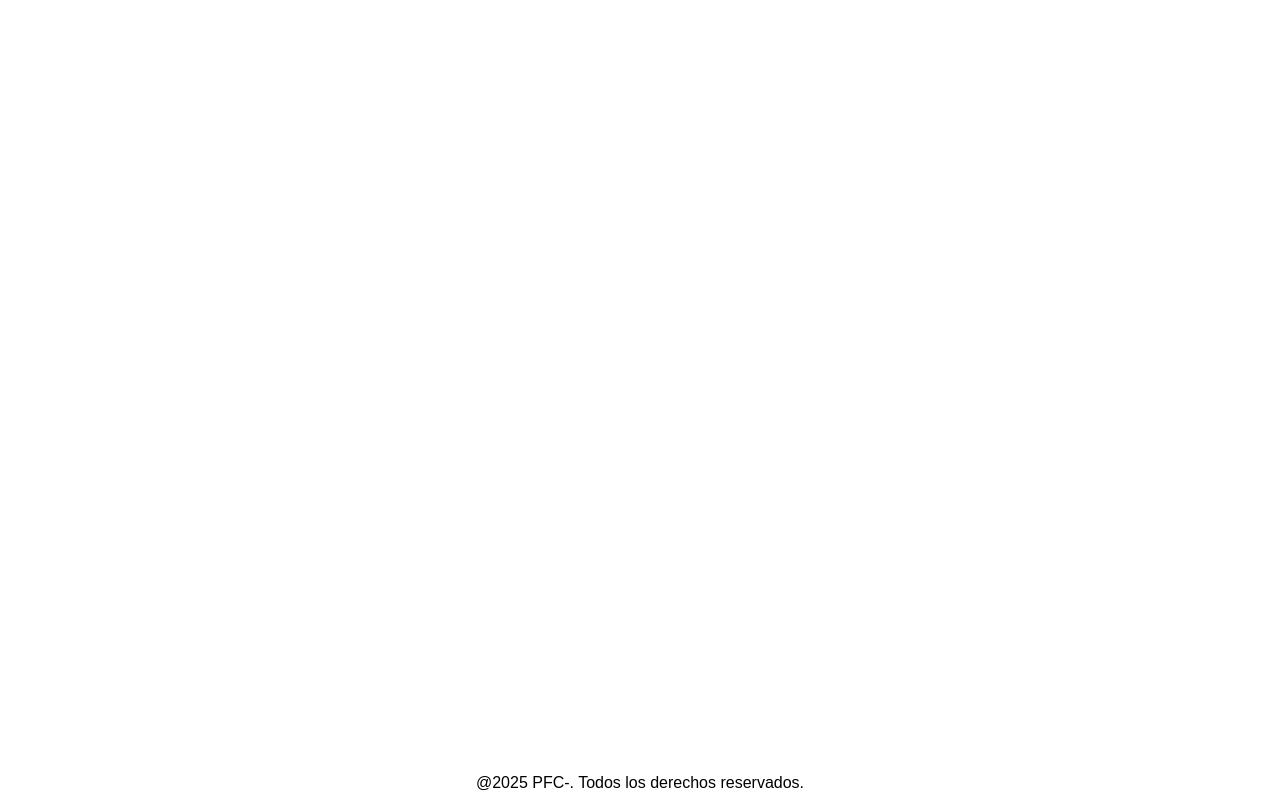
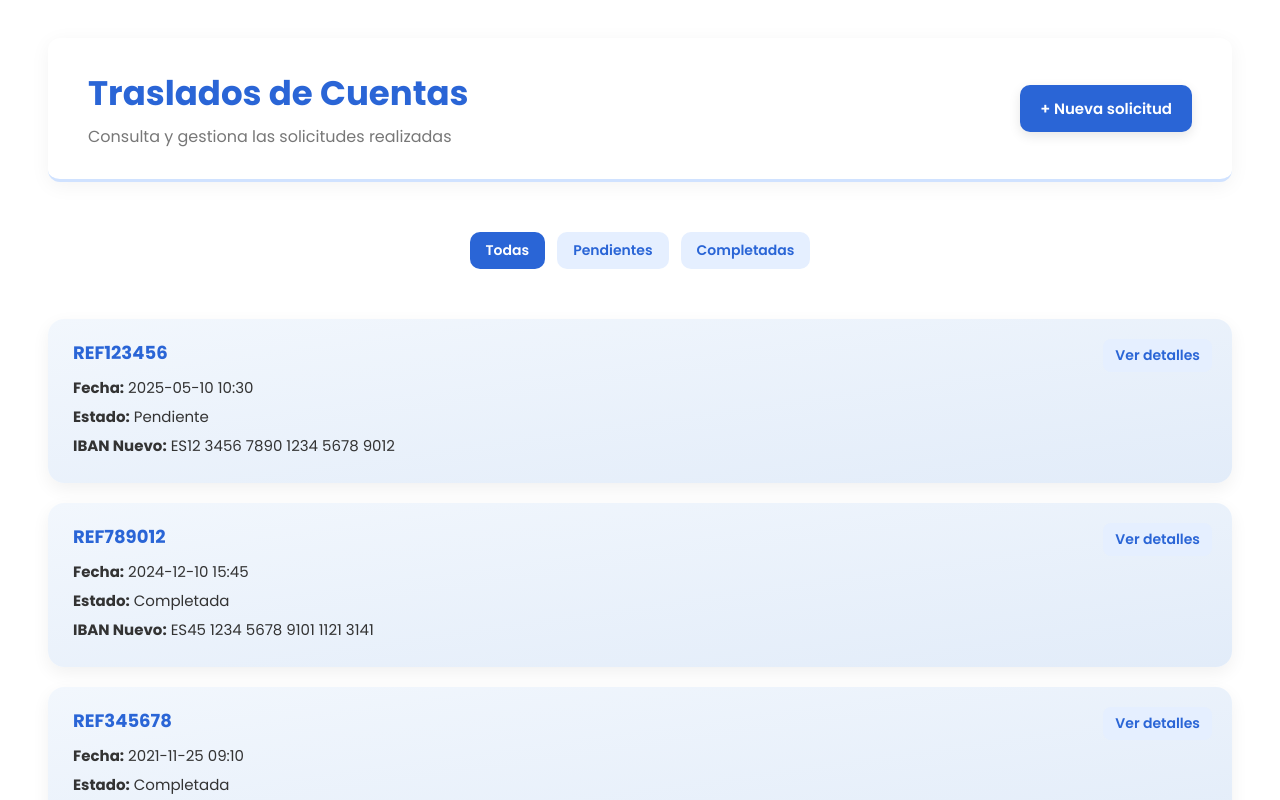
Before and after one commit to davidnoya/PFC-DAW, an Angular app in the folder frontend/PFC/: page /traslados in a window 1280 px wide. Before the commit this address led to /. Shown: the top 800 px of the page. Built offline with nearby package versions, Linux system fonts and the light colour scheme.

Commit message:
Implementacion de la página de solicitudes de traslados y cambio en la paleta de colores de la aplicación.

```diff
--- a/frontend/PFC/src/app/app-routing.module.ts
+++ b/frontend/PFC/src/app/app-routing.module.ts
@@ -4,6 +4,7 @@ import { BienvenidaComponent } from './traslado-cuentas/component/bienvenida/bie
 import { LoginComponent } from './traslado-cuentas/component/login/login.component';
 import { FormSolicitudComponent } from './traslado-cuentas/component/form-solicitud/form-solicitud.component';
 import { BancaElectronicaComponent } from './traslado-cuentas/component/banca-electronica/banca-electronica.component';
+import { TrasladosComponent } from './traslado-cuentas/component/traslados/traslados.component';
 
 const routes: Routes = [
   {path: '', redirectTo: '/bienvenida', pathMatch: 'full'},
@@ -11,7 +12,8 @@ const routes: Routes = [
   {path: 'login1', component: LoginComponent, data: {texto: 'Todo listo para que accedas con confianza y seguridad'}},
   {path: 'login2', component: LoginComponent, data: {texto: 'Antes de nada, debes acceder a tu banca electrónica'}},
   {path: 'solicitud', component: FormSolicitudComponent},
-  {path: 'banca-electronica', component: BancaElectronicaComponent}
+  {path: 'banca-electronica', component: BancaElectronicaComponent},
+  {path: 'traslados', component: TrasladosComponent}
 ];
 
 @NgModule({
--- a/frontend/PFC/src/app/app.module.ts
+++ b/frontend/PFC/src/app/app.module.ts
@@ -10,6 +10,7 @@ import { BienvenidaComponent } from './traslado-cuentas/component/bienvenida/bie
 import { LoginComponent } from './traslado-cuentas/component/login/login.component';
 import { FormSolicitudComponent } from './traslado-cuentas/component/form-solicitud/form-solicitud.component';
 import { BancaElectronicaComponent } from './traslado-cuentas/component/banca-electronica/banca-electronica.component';
+import { TrasladosComponent } from './traslado-cuentas/component/traslados/traslados.component';
 
 @NgModule({
   declarations: [
@@ -18,7 +19,8 @@ import { BancaElectronicaComponent } from './traslado-cuentas/component/banca-el
     BienvenidaComponent,
     LoginComponent,
     FormSolicitudComponent,
-    BancaElectronicaComponent
+    BancaElectronicaComponent,
+    TrasladosComponent
   ],
   imports: [
     BrowserModule,
--- a/frontend/PFC/src/app/traslado-cuentas/component/banca-electronica/banca-electronica.component.css
+++ b/frontend/PFC/src/app/traslado-cuentas/component/banca-electronica/banca-electronica.component.css
@@ -8,8 +8,8 @@
 }
 
 body, html {
-  background: linear-gradient(to bottom right, #f2f7fd, #e2ecf9);
-  color: #1a1a1a;
+  background: linear-gradient(to bottom right, rgb(242, 247, 253), rgb(226, 236, 249));
+  color: rgb(26, 26, 26);
 }
 
 .cabecera {
@@ -17,25 +17,25 @@ body, html {
   justify-content: space-between;
   align-items: center;
   padding: 30px 40px;
-  background: #ffffff;
+  background: rgb(255, 255, 255);
   box-shadow: 0 4px 20px rgba(0,0,0,0.05);
-  border-bottom: 3px solid #d0e2ff;
+  border-bottom: 3px solid rgb(208, 226, 255);
 }
 
 .cabecera .titulo h1 {
   font-size: 34px;
-  color: #2a65d6;
+  color: rgb(42, 101, 214);
   margin-bottom: 5px;
 }
 
 .cabecera .titulo p {
   font-size: 16px;
-  color: #777;
+  color: rgb(119, 119, 119);
 }
 
 .menu-toggle {
   font-size: 30px;
-  color: #2a65d6;
+  color: rgb(42, 101, 214);
   cursor: pointer;
   transition: transform 0.2s;
 }
@@ -75,23 +75,23 @@ body, html {
 }
 
 .menu-flotante a {
-  color: #2a65d6;
+  color: rgb(42, 101, 214);
   text-decoration: none;
   font-size: 15px;
   padding: 10px;
   border-radius: 10px;
   display: block;
-  transition: background 0.2s ease;
+  transition: background-color 0.2s ease;
 }
 
 .menu-flotante a:hover {
-  background: #f1f5ff;
+  background: rgb(241, 245, 255);
 }
 
 .menu-flotante .destacado {
-  background: #d6e7ff;
+  background: rgb(214, 231, 255);
   font-weight: 600;
-  border-left: 4px solid #2a65d6;
+  border-left: 4px solid rgb(42, 101, 214);
 }
 
 section {
@@ -100,7 +100,7 @@ section {
 
 section h3 {
   font-size: 22px;
-  color: #2a65d6;
+  color: rgb(42, 101, 214);
   margin-bottom: 15px;
 }
 
@@ -120,37 +120,37 @@ section h3 {
 
 .card h4 {
   font-size: 18px;
-  color: #2a65d6;
+  color: rgb(42, 101, 214);
   margin-bottom: 10px;
 }
 
 .card p {
   font-size: 15px;
-  color: #333;
+  color: rgb(51, 51, 51);
 }
 
 .card .ver-mas-btn {
   position: absolute;
   top: 20px;
   right: 20px;
-  background: #e5efff;
-  color: #2a65d6;
+  background: rgb(229, 239, 255);
+  color: rgb(42, 101, 214);
   border: none;
   border-radius: 8px;
   padding: 6px 12px;
   font-size: 14px;
   font-weight: 600;
   cursor: pointer;
-  transition: background 0.2s ease, transform 0.2s;
+  transition: background-color 0.2s ease, transform 0.2s;
 }
 
 .card .ver-mas-btn:hover {
-  background: #c9ddfb;
+  background: rgb(201, 221, 251);
   transform: translateY(-1px);
 }
 
 .resumen-general {
-  background: linear-gradient(to right, #dbe9ff, #f5faff);
+  background: linear-gradient(to right, rgb(219, 233, 255), rgb(245, 250, 255));
   border-radius: 20px;
   padding: 40px 30px;
   box-shadow: 0 10px 30px rgba(0,0,0,0.05);
@@ -158,8 +158,8 @@ section h3 {
 }
 
 .resumen-totales {
-  background: #ffffff;
-  border-left: 5px solid #2a65d6;
+  background: rgb(255, 255, 255);
+  border-left: 5px solid rgb(42, 101, 214);
   padding: 20px;
   border-radius: 14px;
 }
@@ -172,7 +172,7 @@ section h3 {
 }
 
 .resumen-novedades {
-  background: linear-gradient(to right, #dbe9ff, #f5faff);
+  background: linear-gradient(to right, rgb(219, 233, 255), rgb(245, 250, 255));
   border-radius: 20px;
   padding: 40px 30px;
   box-shadow: 0 10px 30px rgba(0,0,0,0.05);
@@ -181,17 +181,17 @@ section h3 {
 
 .resumen-novedades h3 {
   font-size: 22px;
-  color: #2a65d6;
+  color: rgb(42, 101, 214);
   margin-bottom: 15px;
 }
 
 .resumen-novedades .resumen-totales {
-  background: #ffffff;
-  border-left: 5px solid #2a65d6;
+  background: rgb(255, 255, 255);
+  border-left: 5px solid rgb(42, 101, 214);
   padding: 20px;
   border-radius: 14px;
   font-size: 15px;
-  color: #333;
+  color: rgb(51, 51, 51);
 }
 
 .accesos .botones {
@@ -202,7 +202,7 @@ section h3 {
 
 .accesos button {
   flex: 1;
-  background: #2a65d6;
+  background: rgb(42, 101, 214);
   color: white;
   padding: 12px 16px;
   border: none;
@@ -211,16 +211,16 @@ section h3 {
   font-weight: 600;
   cursor: pointer;
   box-shadow: 0 4px 12px rgba(0,0,0,0.1);
-  transition: background 0.3s ease, transform 0.2s;
+  transition: background-color 0.3s ease, transform 0.2s;
 }
 
 .accesos button:hover {
-  background: #1e4db0;
+  background-color: rgb(30, 77, 176);
   transform: translateY(-2px);
 }
 
 .saldo, .disponible {
-  color: #1d56b5;
+  color: rgb(29, 86, 181);
   font-weight: 600;
 }
 
@@ -232,14 +232,6 @@ section h3 {
 .movimientos .cantidad {
   font-size: 16px;
   font-weight: bold;
-}
-
-.positivo {
-  color: #4caf50;
-}
-
-.negativo {
-  color: #e53935;
 }
 
 @media (max-width: 768px) {
--- a/frontend/PFC/src/app/traslado-cuentas/component/form-solicitud/form-solicitud.component.css
+++ b/frontend/PFC/src/app/traslado-cuentas/component/form-solicitud/form-solicitud.component.css
@@ -8,7 +8,7 @@ main {
 }
 
 h1 {
-    color: rgb(74, 144, 226);
+	color: rgb(42, 101, 214);
 	font-size: 38px;
 	text-align: center;
 	letter-spacing: 1px;
@@ -23,7 +23,7 @@ form {
 hr {
 	border: none;
 	height: 2px;
-    background-color: rgb(108, 160, 220);
+	background-color: rgb(66, 130, 230);
 	width: 80px;
 	margin: 20px auto;
 }
@@ -35,7 +35,7 @@ hr {
 	margin-bottom: 30px;
 }
 
-.grid2{
+.grid2 {
 	display: grid;
 	grid-template-columns: repeat(auto-fit, minmax(280px, 1fr));
 	gap: 25px;
@@ -45,17 +45,17 @@ hr {
 
 .tarjeta {
 	box-shadow: 0 6px 16px rgba(0, 0, 0, 0.1);
-    border-left: 5px solid rgb(74, 144, 226);
+	border-left: 5px solid rgb(42, 101, 214);
 	border-radius: 10px;
 	padding: 25px;
 	background-color: white;
 }
 
 h2 {
-    color: #3b78c2;
+	color: rgb(42, 101, 214);
 	font-size: 22px;
 	margin-bottom: 10px;
-    border-bottom: 1px solid rgb(108, 160, 220);
+	border-bottom: 1px solid rgb(66, 130, 230);
 	padding-bottom: 5px;
 	margin-top: 5px;
 }
@@ -68,7 +68,7 @@ h2 {
 
 label {
 	font-weight: 600;
-    color: #3b78c2;
+	color: rgb(42, 101, 214);
 }
 
 input[type="text"],
@@ -84,8 +84,8 @@ select {
 
 input:focus,
 select:focus {
-    border-color: rgb(74, 144, 226);
-    box-shadow: 0 0 5px rgba(108, 160, 220, 0.5);
+	border-color: rgb(42, 101, 214);
+	box-shadow: 0 0 5px rgba(66, 130, 230, 0.5);
 	outline: none;
 }
 
@@ -103,7 +103,7 @@ select:focus {
 	text-align: justify;
 }
 
-.checkboxes label:last-of-type{
+.checkboxes label:last-of-type {
 	margin-bottom: 5px;
 }
 
@@ -123,7 +123,7 @@ button {
 	display: block;
 	margin: 40px auto 20px;
 	padding: 14px 40px;
-    background-color: rgb(74, 144, 226);
+	background-color: rgb(42, 101, 214);
 	border: none;
 	border-radius: 30px;
 	font-size: 18px;
@@ -134,19 +134,19 @@ button {
 }
 
 button:hover {
-    background-color: rgb(59, 120, 194);
+	background-color: rgb(30, 85, 185);
 	transform: scale(1.05);
 }
 
-#titulares{
+#titulares {
 	margin-top: 30px;
 }
 
-#pie{
+#pie {
 	text-align: center;
 }
 
-a{
+a {
 	color: black;
 	text-decoration: none;
 }
--- /dev/null
+++ b/frontend/PFC/src/app/traslado-cuentas/component/traslados/traslados.component.css
@@ -0,0 +1,190 @@
+@import url('https://fonts.googleapis.com/css2?family=Poppins:wght@400;600;700&display=swap');
+
+* {
+  margin: 0;
+  padding: 0;
+  box-sizing: border-box;
+  font-family: 'Poppins', sans-serif;
+}
+
+:host {
+  display: block;
+  padding: 30px 40px;
+  color: black;
+  background: white;
+}
+
+section.cabecera {
+  display: flex;
+  justify-content: space-between;
+  align-items: center;
+  background-color: white;
+  padding: 30px 40px;
+  box-shadow: 0 4px 20px rgba(0, 0, 0, 0.05);
+  border-bottom: 3px solid rgb(208, 226, 255);
+  border-radius: 12px;
+  margin-bottom: 30px;
+}
+
+section.cabecera .titulo h1 {
+  font-size: 34px;
+  color: #2a65d6;
+  margin-bottom: 5px;
+}
+
+section.cabecera .titulo p {
+  font-size: 16px;
+  color: #777;
+}
+
+.nueva-btn {
+  background: #2a65d6;
+  color: white;
+  padding: 12px 20px;
+  border: none;
+  border-radius: 10px;
+  font-weight: 600;
+  font-size: 15px;
+  cursor: pointer;
+  box-shadow: 0 4px 12px rgba(0,0,0,0.1);
+  transition: background-color 0.3s ease, transform 0.2s;
+}
+
+.nueva-btn:hover {
+  background-color: rgb(30, 77, 176);
+  transform: translateY(-2px);
+}
+
+.filtros {
+  display: flex;
+  justify-content: center;
+  gap: 12px;
+  margin-bottom: 30px;
+  padding: 20px;
+  border-radius: 12px;
+}
+
+.filtros button {
+  background-color: rgb(229, 239, 255);
+  color: rgb(42, 101, 214);
+  border: none;
+  border-radius: 10px;
+  padding: 8px 16px;
+  font-weight: 600;
+  font-size: 14px;
+  cursor: pointer;
+  transition: background-color 0.2s ease, transform 0.2s;
+}
+
+.filtros button:hover {
+  background: rgb(208, 226, 255);
+  transform: translateY(-1px);
+}
+
+.filtros button.activo {
+  background: rgb(42, 101, 214);
+  color: white;
+}
+
+.card {
+  background: linear-gradient(to bottom right, rgb(242, 247, 253), rgb(226, 236, 249));
+  border-radius: 16px;
+  padding: 20px 25px;
+  box-shadow: 0 6px 18px rgba(0,0,0,0.06);
+  margin-bottom: 20px;
+  transition: transform 0.25s ease;
+  position: relative;
+}
+
+.card:hover {
+  transform: scale(1.02);
+}
+
+.card h4 {
+  font-size: 18px;
+  color: rgb(42, 101, 214);
+  margin-bottom: 10px;
+}
+
+.card p {
+  font-size: 15px;
+  color: #333;
+  margin-bottom: 6px;
+}
+
+.ver-mas-btn {
+  position: absolute;
+  top: 20px;
+  right: 20px;
+  background: rgb(229, 239, 255);
+  color: rgb(42, 101, 214);
+  border: none;
+  border-radius: 8px;
+  padding: 6px 12px;
+  font-size: 14px;
+  font-weight: 600;
+  cursor: pointer;
+  transition: background-color 0.2s ease, transform 0.2s;
+}
+
+.ver-mas-btn:hover {
+  background: rgb(201, 221, 251);
+  transform: translateY(-1px);
+}
+
+.detalle-flotante {
+  position: fixed;
+  top: 100px;
+  right: 40px;
+  width: 340px;
+  background: white;
+  border-radius: 16px;
+  box-shadow: 0 12px 25px rgba(0,0,0,0.15);
+  padding: 25px;
+  z-index: 1000;
+  animation: fadeIn 0.3s ease-in-out;
+}
+
+.detalle-flotante .cerrar {
+  position: absolute;
+  top: 10px;
+  right: 15px;
+  font-size: 22px;
+  background: none;
+  border: none;
+  color: rgb(153, 153, 153);
+  cursor: pointer;
+}
+
+.detalle-flotante h3 {
+  font-size: 20px;
+  color: rgb(42, 101, 214);
+  margin-bottom: 15px;
+}
+
+.detalle-flotante p {
+  font-size: 14px;
+  margin-bottom: 8px;
+  color: rgb(51, 51, 51);
+}
+
+.detalle-flotante ul {
+  padding-left: 20px;
+  color: rgb(51, 51, 51);
+}
+
+.detalle-flotante li {
+  font-size: 14px;
+  margin-bottom: 4px;
+}
+
+@keyframes fadeIn {
+  from {
+    opacity: 0;
+    transform: translateY(10px);
+  }
+  to {
+    opacity: 1;
+    transform: translateY(0);
+  }
+}
--- /dev/null
+++ b/frontend/PFC/src/app/traslado-cuentas/component/traslados/traslados.component.html
@@ -0,0 +1,41 @@
+<section class="cabecera">
+  <div class="titulo">
+    <h1>Traslados de Cuentas</h1>
+    <p>Consulta y gestiona las solicitudes realizadas</p>
+  </div>
+  <a href="/solicitud"><button class="nueva-btn">+ Nueva solicitud</button></a>
+</section>
+
+<section>
+  <div class="filtros">
+    <button [class.activo]="filtro === 'todas'" (click)="filtro = 'todas'">Todas</button>
+    <button [class.activo]="filtro === 'pendientes'" (click)="filtro = 'pendientes'">Pendientes</button>
+    <button [class.activo]="filtro === 'completadas'" (click)="filtro = 'completadas'">Completadas</button>
+  </div>
+
+  <div *ngFor="let solicitud of solicitudesFiltradas" class="card">
+    <h4>{{ solicitud.referencia }}</h4>
+    <p><strong>Fecha:</strong> {{ solicitud.fecha }} {{ solicitud.hora }}</p>
+    <p><strong>Estado:</strong> {{ solicitud.estado }}</p>
+    <p><strong>IBAN Nuevo:</strong> {{ solicitud.ibanNuevo }}</p>
+    <button class="ver-mas-btn" (click)="verDetalles(solicitud)">Ver detalles</button>
+  </div>
+</section>
+
+<div class="detalle-flotante" *ngIf="solicitudSeleccionada">
+  <div class="contenido">
+    <button class="cerrar" (click)="cerrarDetalles()">×</button>
+    <h3>Detalles de la Solicitud</h3>
+    <p><strong>Referencia:</strong> {{ solicitudSeleccionada.referencia }}</p>
+    <p><strong>Fecha:</strong> {{ solicitudSeleccionada.fecha }} {{ solicitudSeleccionada.hora }}</p>
+    <p><strong>Estado:</strong> {{ solicitudSeleccionada.estado }}</p>
+    <p><strong>Entidad Solicitante:</strong> {{ solicitudSeleccionada.entidadSolicitante }}</p>
+    <p><strong>IBAN Nuevo:</strong> {{ solicitudSeleccionada.ibanNuevo }}</p>
+    <p><strong>Entidad Destinataria:</strong> {{ solicitudSeleccionada.entidadDestinataria }}</p>
+    <p><strong>IBAN Antiguo:</strong> {{ solicitudSeleccionada.cuentaAntigua }}</p>
+    <p><strong>Titulares:</strong></p>
+    <ul>
+      <li *ngFor="let titular of solicitudSeleccionada.titulares">{{ titular }}</li>
+    </ul>
+  </div>
+</div>
--- /dev/null
+++ b/frontend/PFC/src/app/traslado-cuentas/component/traslados/traslados.component.ts
@@ -0,0 +1,31 @@
+import { Component, OnInit } from '@angular/core';
+import { SolicitudTraslado } from '../../model/traslados.model';
+import { trasladosMock } from './traslados.mock';
+
+@Component({
+  selector: 'app-traslados',
+  templateUrl: './traslados.component.html',
+  styleUrls: ['./traslados.component.css']
+})
+export class TrasladosComponent {
+  solicitudes: SolicitudTraslado[] = trasladosMock;
+  filtro: string = 'todas';
+  solicitudSeleccionada: SolicitudTraslado | null = null;
+
+  get solicitudesFiltradas(): SolicitudTraslado[] {
+    if (this.filtro === 'pendientes') {
+      return this.solicitudes.filter(s => s.estado.toLowerCase() === 'pendiente');
+    } else if (this.filtro === 'completadas') {
+      return this.solicitudes.filter(s => s.estado.toLowerCase() === 'completada');
+    }
+    return this.solicitudes;
+  }
+
+  verDetalles(solicitud: SolicitudTraslado) {
+    this.solicitudSeleccionada = solicitud;
+  }
+
+  cerrarDetalles() {
+    this.solicitudSeleccionada = null;
+  }
+}
--- /dev/null
+++ b/frontend/PFC/src/app/traslado-cuentas/component/traslados/traslados.mock.ts
@@ -0,0 +1,39 @@
+import { SolicitudTraslado } from "../../model/traslados.model";
+export const trasladosMock: SolicitudTraslado[] = [
+  {
+    id: 1,
+    fecha: '2025-05-10',
+    hora: '10:30',
+    estado: 'Pendiente',
+    referencia: 'REF123456',
+    ibanNuevo: 'ES12 3456 7890 1234 5678 9012',
+    entidadSolicitante: 'Banco ABANCA',
+    entidadDestinataria: 'Banco BBVA',
+    cuentaAntigua: 'ES98 7654 3210 9876 5432 1098',
+    titulares: ['Juan Pérez', 'María López']
+  },
+  {
+    id: 2,
+    fecha: '2024-12-10',
+    hora: '15:45',
+    estado: 'Completada',
+    referencia: 'REF789012',
+    ibanNuevo: 'ES45 1234 5678 9101 1121 3141',
+    entidadSolicitante: 'Banco ABANCA',
+    entidadDestinataria: 'Banco Santander',
+    cuentaAntigua: 'ES22 3344 5566 7788 9900 1122',
+    titulares: ['Carlos García']
+  },
+  {
+    id: 3,
+    fecha: '2021-11-25',
+    hora: '09:10',
+    estado: 'Completada',
+    referencia: 'REF345678',
+    ibanNuevo: 'ES66 1111 2222 3333 4444 5555',
+    entidadSolicitante: 'Banco ABANCA',
+    entidadDestinataria: 'CaixaBank',
+    cuentaAntigua: 'ES77 8888 9999 0000 1111 2222',
+    titulares: ['Lucía Martínez', 'Pedro Díaz']
+  }
+];
```
Also changed, not shown: frontend/PFC/src/app/traslado-cuentas/component/bienvenida/bienvenida.component.css (+28 -27 lines), frontend/PFC/src/app/traslado-cuentas/component/login/login.component.css (+45 -47 lines), frontend/PFC/src/app/traslado-cuentas/model/traslados.model.ts (added, +12 -0 lines), 1 other file (tests, documents, lock files or other folders). Lines whose indentation alone changed are shown as unchanged.
